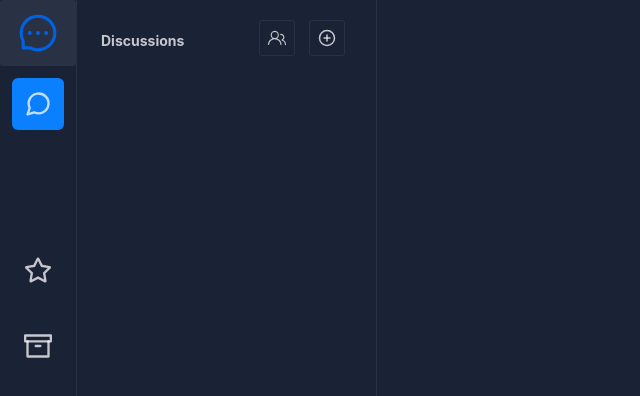
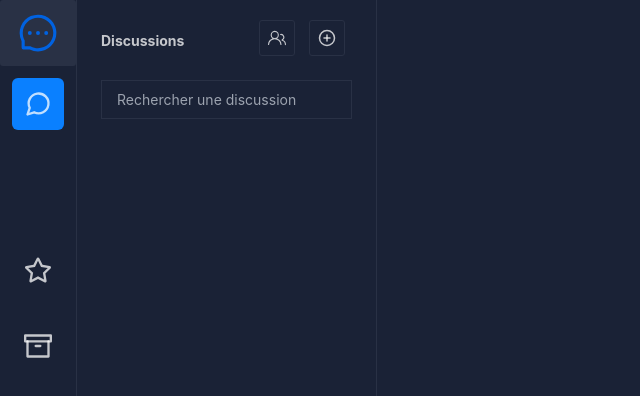
Before and after one commit to isyll/chat-online, a React (Vite) app in the folder application/: page / in a window 1280 px wide. Shown: the top 396 px of the page, without its empty margins (0-640 px from the left). Built offline with nearby package versions, Linux system fonts and the light colour scheme; some icons are missing.

Commit message:
add search chat form

```diff
--- a/application/src/components/Sidebar/Sidebar.css
+++ b/application/src/components/Sidebar/Sidebar.css
@@ -20,3 +20,9 @@
   border: 1px solid var(--border-color);
   margin: 7px;
 }
+
+.chat-search-input {
+  background-color: var(--bg-color);
+  border: 1px solid var(--border-color);
+  padding: 8px 15px;
+}
--- a/application/src/components/Sidebar/tabs/ChatList.tsx
+++ b/application/src/components/Sidebar/tabs/ChatList.tsx
@@ -3,7 +3,7 @@ import { FiPlusCircle } from 'react-icons/fi';
 
 function ChatList() {
   return (
-    <div>
+    <div className=" flex flex-col content-center">
       <header className="flex justify-between items-center px-6">
         <strong>Discussions</strong>
         <ul>
@@ -19,6 +19,13 @@ function ChatList() {
           </li>
         </ul>
       </header>
+      <form className="flex justify-center px-6">
+        <input
+          type="text"
+          className="chat-search-input w-full"
+          placeholder="Rechercher une discussion"
+        />
+      </form>
     </div>
   );
 }
```
